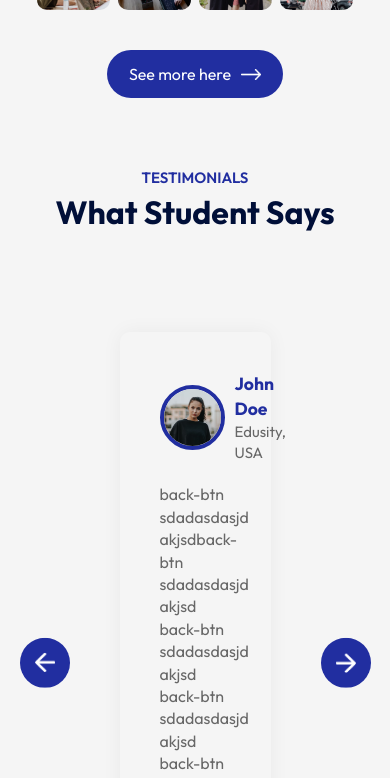
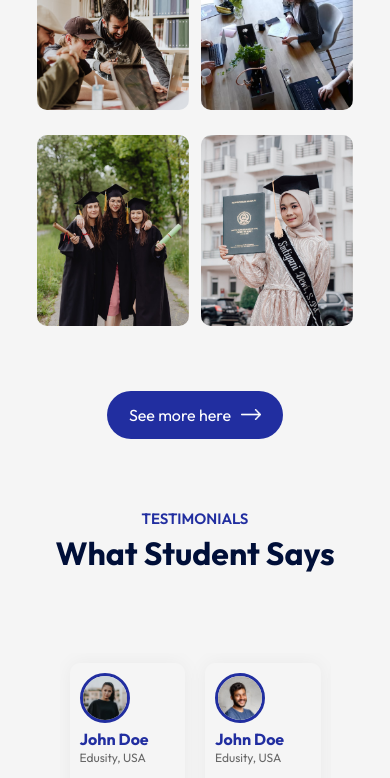
Before and after one commit to Twiggiermaen21/collage-website, a React (Vite) app: page / in a window 390 px wide. Shown: the part 3300-4078 px from the top of the page. Built offline with nearby package versions, Linux system fonts and the light colour scheme.

Commit message:
testimonials mobile

```diff
--- a/src/Components/Campus/Campus.css
+++ b/src/Components/Campus/Campus.css
@@ -15,3 +15,16 @@
     width: 23%;
     border-radius: 10px;
 }
+
+/*  media query */
+
+@media (max-width: 800px) {
+    .gallery {
+        flex-wrap: wrap;
+    }
+
+    .gallery img {
+        width: 48%;
+        margin-bottom: 25px;
+    }
+}
--- a/src/Components/Testimonials/Testimonials.css
+++ b/src/Components/Testimonials/Testimonials.css
@@ -65,3 +65,51 @@
 .user-info h3 {
     color: #212EA0;
 }
+
+/* medai query */
+
+@media (max-width: 800px) {
+    .testimonials {
+        padding: 0 40px;
+    }
+
+    .next-btn,
+    .back-btn {
+        padding: 10px;
+        width: 35px;
+    }
+
+
+
+    .testimonials ul li {
+        padding: 10px;
+    }
+
+    .slide {
+        padding: 10px;
+    }
+
+    .slide img {
+        width: 50px;
+        border: 3px solid #212EA0;
+    }
+
+}
+
+@media (max-width: 600px) {
+    .user-info {
+        display: block;
+        margin-bottom: 10px;
+        font-size: 12px;
+    }
+
+    .user-info h3 {
+        font-size: 16px;
+
+    }
+
+    .slide p {
+        font-size: 12px;
+    }
+
+}
```
